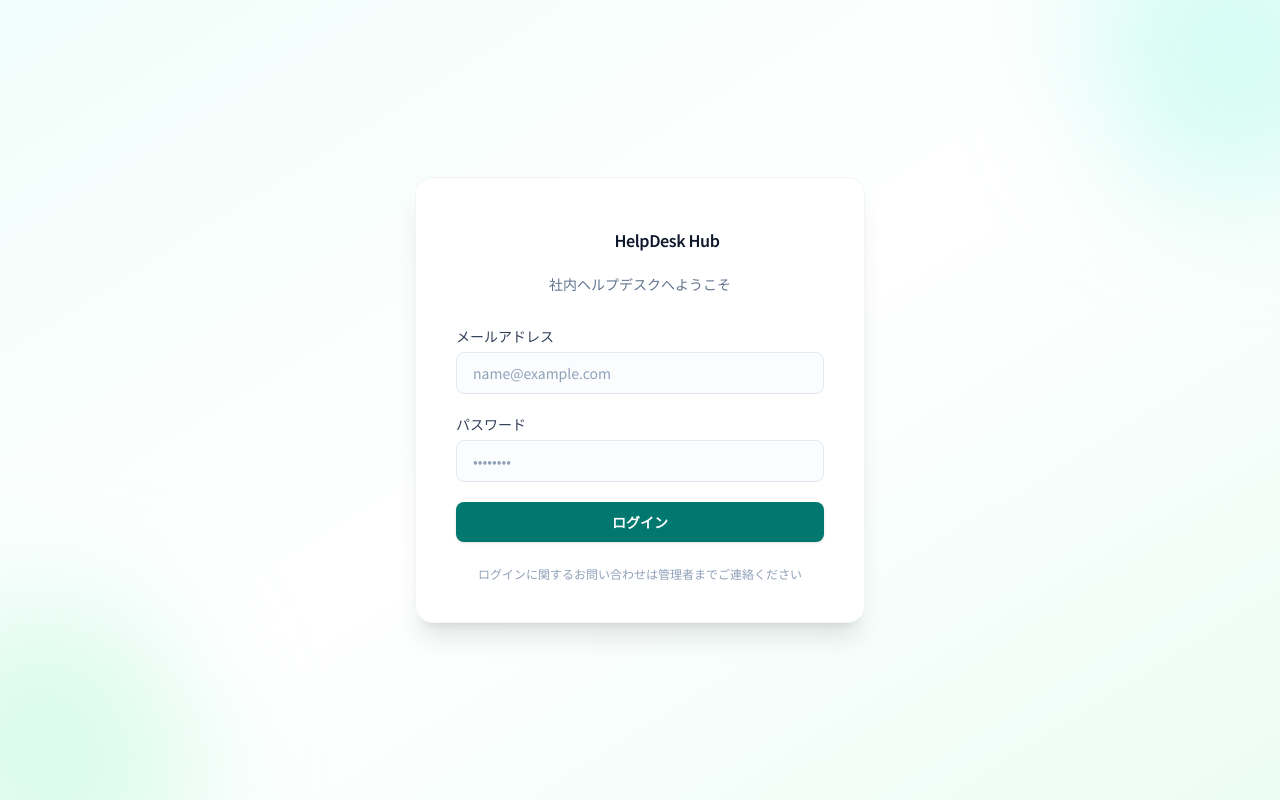
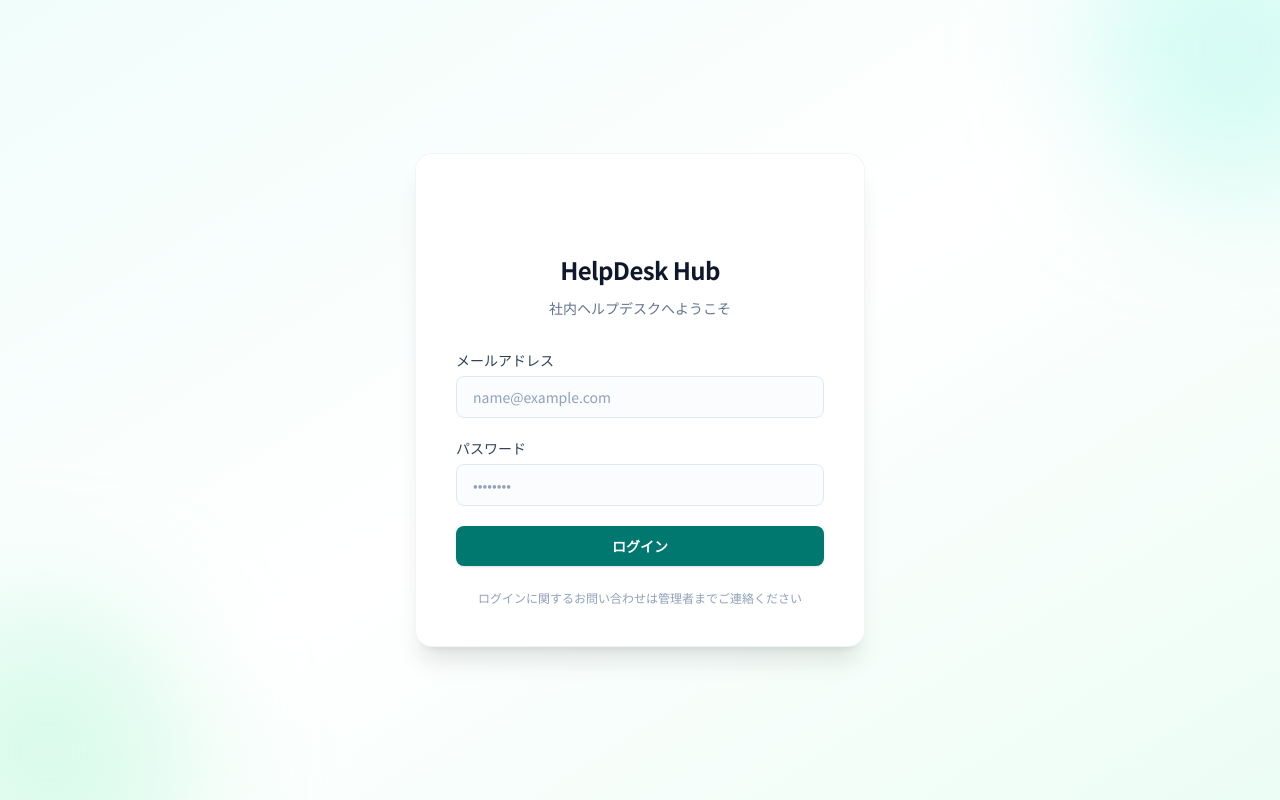
Before and after one commit to izumacha/helpdesk-hub, a Next.js app: page /login in a window 1280 px wide. Built offline with nearby package versions, Linux system fonts and the light colour scheme.

Commit message:
fix(auth): ログイン画面の見出しを復元
Co-authored-by: izumacha <izumacha@users.noreply.github.com>

```diff
--- a/src/app/login/page.tsx
+++ b/src/app/login/page.tsx
@@ -72,8 +72,10 @@ export default function LoginPage() {
       <div className="relative z-10 w-full max-w-md rounded-2xl bg-white/95 p-10 shadow-xl ring-1 ring-slate-100 backdrop-blur">
         {/* 上部: ブランドマーク + キャッチコピー */}
         <div className="mb-8 flex flex-col items-center text-center">
-          {/* シンボル + ワードマーク (やや大きめ) */}
-          <Logo size={44} />
+          {/* シンボルのみ表示し、画面名は下の h1 に任せる */}
+          <Logo showWordmark={false} size={44} />
+          {/* ページの主見出し (E2E とスクリーンリーダーが画面名を認識できるようにする) */}
+          <h1 className="mt-4 text-2xl font-bold tracking-tight text-slate-900">HelpDesk Hub</h1>
           {/* 補足コピー (落ち着いたグレー) */}
           <p className="mt-3 text-sm text-slate-500">社内ヘルプデスクへようこそ</p>
         </div>
```
